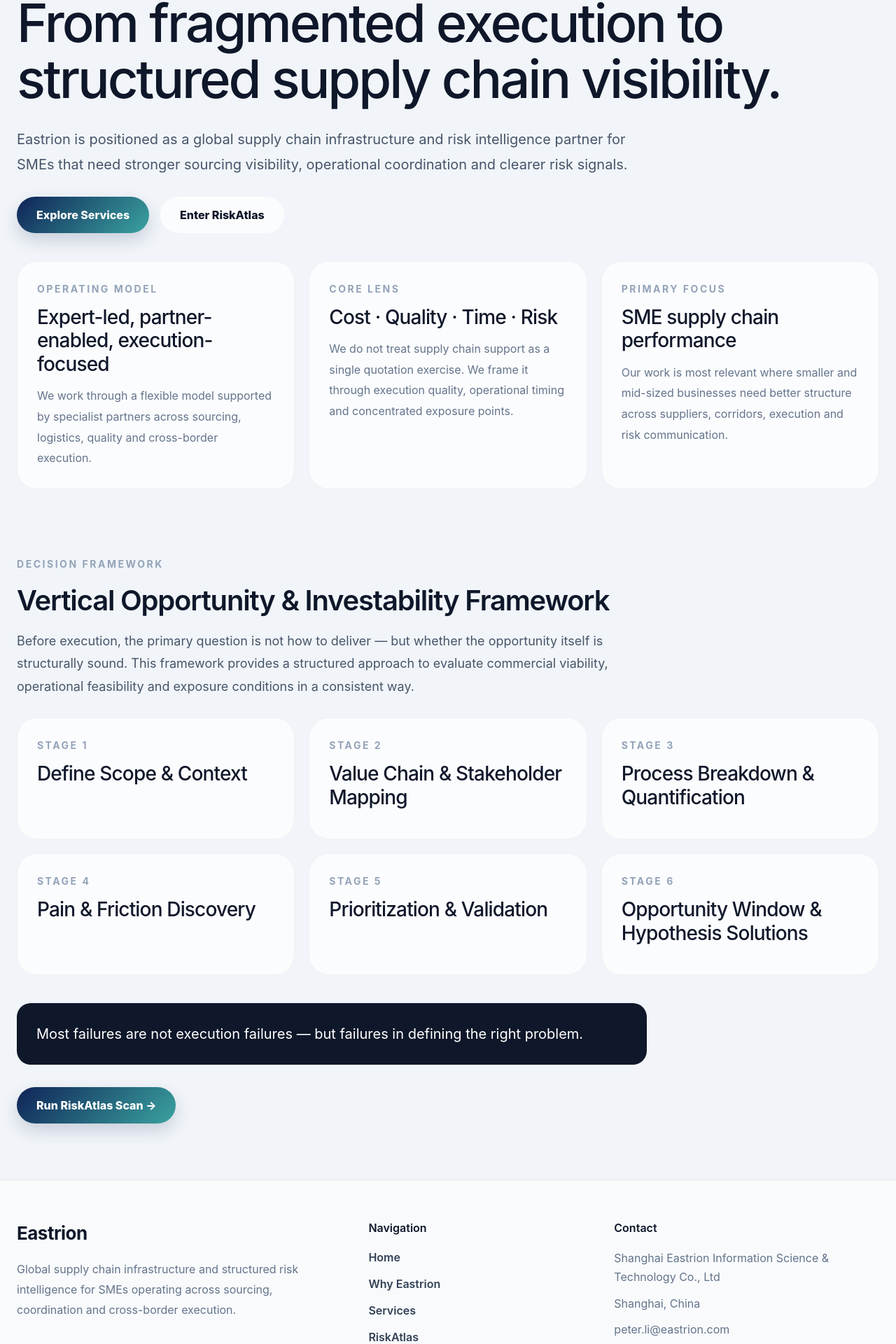
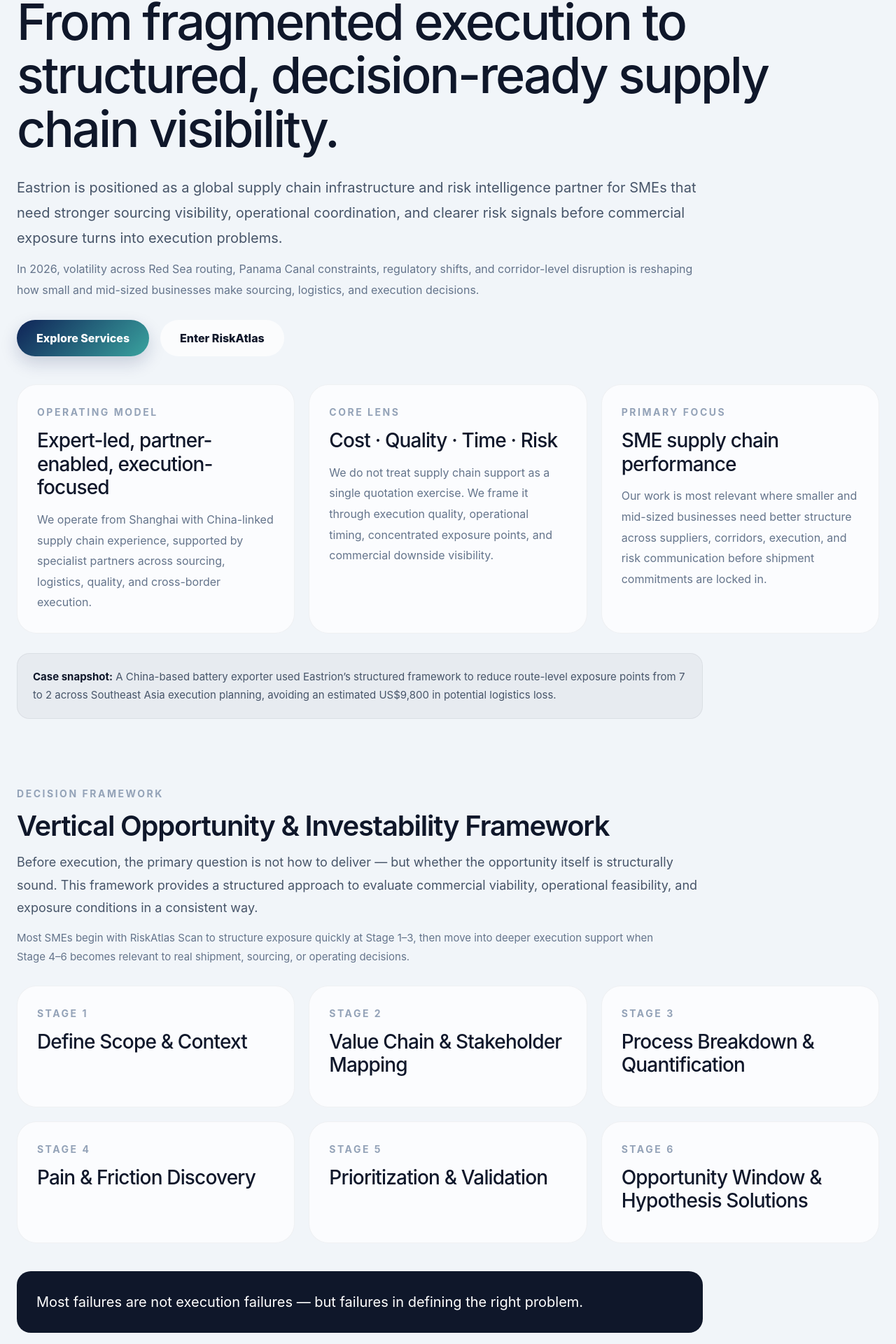
Before and after one commit to marspeterli1975-glitch/eastrion-site, a Next.js app: page /why-eastrion in a window 1280 px wide. Shown: the part 201-2121 px from the top of the page at 70% size. Built offline with nearby package versions, Linux system fonts and the light colour scheme.

Commit message:
Strengthen Why Eastrion messaging and RiskAtlas conversion cues

```diff
--- a/app/why-eastrion/page.tsx
+++ b/app/why-eastrion/page.tsx
@@ -32,21 +32,21 @@
 
         <h1
           style={{
-            fontSize: "76px",
-            lineHeight: 1.05,
+            fontSize: "72px",
+            lineHeight: 1.06,
             fontWeight: 500,
             letterSpacing: "-0.04em",
             margin: 0,
-            maxWidth: "1100px",
+            maxWidth: "1120px",
           }}
         >
-          From fragmented execution to structured supply chain visibility.
+          From fragmented execution to structured, decision-ready supply chain visibility.
         </h1>
 
         <p
           style={{
             marginTop: "28px",
-            maxWidth: "920px",
+            maxWidth: "980px",
             fontSize: "20px",
             lineHeight: 1.8,
             color: "#475569",
@@ -54,7 +54,23 @@
         >
           Eastrion is positioned as a global supply chain infrastructure and risk
           intelligence partner for SMEs that need stronger sourcing visibility,
-          operational coordination and clearer risk signals.
+          operational coordination, and clearer risk signals before commercial
+          exposure turns into execution problems.
+        </p>
+
+        <p
+          style={{
+            marginTop: "12px",
+            maxWidth: "980px",
+            fontSize: "16px",
+            lineHeight: 1.85,
+            color: "#64748b",
+          }}
+        >
+          In 2026, volatility across Red Sea routing, Panama Canal constraints,
+          regulatory shifts, and corridor-level disruption is reshaping how small
+          and mid-sized businesses make sourcing, logistics, and execution
+          decisions.
         </p>
 
         <div
@@ -96,8 +112,9 @@
               Expert-led, partner-enabled, execution-focused
             </h3>
             <p style={cardTextStyle}>
-              We work through a flexible model supported by specialist partners
-              across sourcing, logistics, quality and cross-border execution.
+              We operate from Shanghai with China-linked supply chain experience,
+              supported by specialist partners across sourcing, logistics, quality,
+              and cross-border execution.
             </p>
           </div>
 
@@ -106,8 +123,8 @@
             <h3 style={cardTitleStyle}>Cost · Quality · Time · Risk</h3>
             <p style={cardTextStyle}>
               We do not treat supply chain support as a single quotation exercise.
-              We frame it through execution quality, operational timing and
-              concentrated exposure points.
+              We frame it through execution quality, operational timing,
+              concentrated exposure points, and commercial downside visibility.
             </p>
           </div>
 
@@ -116,10 +133,30 @@
             <h3 style={cardTitleStyle}>SME supply chain performance</h3>
             <p style={cardTextStyle}>
               Our work is most relevant where smaller and mid-sized businesses
-              need better structure across suppliers, corridors, execution and
-              risk communication.
+              need better structure across suppliers, corridors, execution, and
+              risk communication before shipment commitments are locked in.
             </p>
           </div>
+        </div>
+
+        <div
+          style={{
+            marginTop: "28px",
+            maxWidth: "980px",
+            padding: "20px 22px",
+            borderRadius: "18px",
+            background: "rgba(15, 23, 42, 0.04)",
+            border: "1px solid rgba(15, 23, 42, 0.06)",
+            color: "#475569",
+            fontSize: "15px",
+            lineHeight: 1.75,
+          }}
+        >
+          <strong style={{ color: "#0f172a" }}>Case snapshot:</strong> A
+          China-based battery exporter used Eastrion’s structured framework to
+          reduce route-level exposure points from 7 to 2 across Southeast Asia
+          execution planning, avoiding an estimated US$9,800 in potential
+          logistics loss.
         </div>
       </section>
 
@@ -134,7 +171,7 @@
         <div
           style={{
             marginBottom: "28px",
-            maxWidth: "900px",
+            maxWidth: "980px",
           }}
         >
           <div style={labelStyle}>Decision framework</div>
@@ -145,6 +182,7 @@
               fontWeight: 600,
               letterSpacing: "-0.03em",
               margin: "12px 0",
+              lineHeight: 1.2,
             }}
           >
             Vertical Opportunity & Investability Framework
@@ -160,7 +198,21 @@
             Before execution, the primary question is not how to deliver — but
             whether the opportunity itself is structurally sound. This framework
             provides a structured approach to evaluate commercial viability,
-            operational feasibility and exposure conditions in a consistent way.
+            operational feasibility, and exposure conditions in a consistent way.
+          </p>
+
+          <p
+            style={{
+              marginTop: "12px",
+              fontSize: "15px",
+              color: "#64748b",
+              lineHeight: 1.8,
+              maxWidth: "940px",
+            }}
+          >
+            Most SMEs begin with RiskAtlas Scan to structure exposure quickly at
+            Stage 1–3, then move into deeper execution support when Stage 4–6
+            becomes relevant to real shipment, sourcing, or operating decisions.
           </p>
         </div>
 
@@ -197,7 +249,7 @@
             color: "white",
             fontSize: "20px",
             lineHeight: 1.6,
-            maxWidth: "900px",
+            maxWidth: "980px",
           }}
         >
           Most failures are not execution failures — but failures in defining the
@@ -205,9 +257,19 @@
         </div>
 
         {/* 引导到 RiskAtlas */}
-        <div style={{ marginTop: "32px" }}>
+        <div style={{ marginTop: "24px" }}>
+          <div
+            style={{
+              fontSize: "14px",
+              color: "#64748b",
+              marginBottom: "12px",
+            }}
+          >
+            Most SMEs start here: free scan first, then structured paid clarity if needed.
+          </div>
+
           <Link href="/riskatlas" style={primaryBtn}>
-            Run RiskAtlas Scan →
+            Run RiskAtlas Scan → (Free • 30 seconds)
           </Link>
         </div>
       </section>
```
